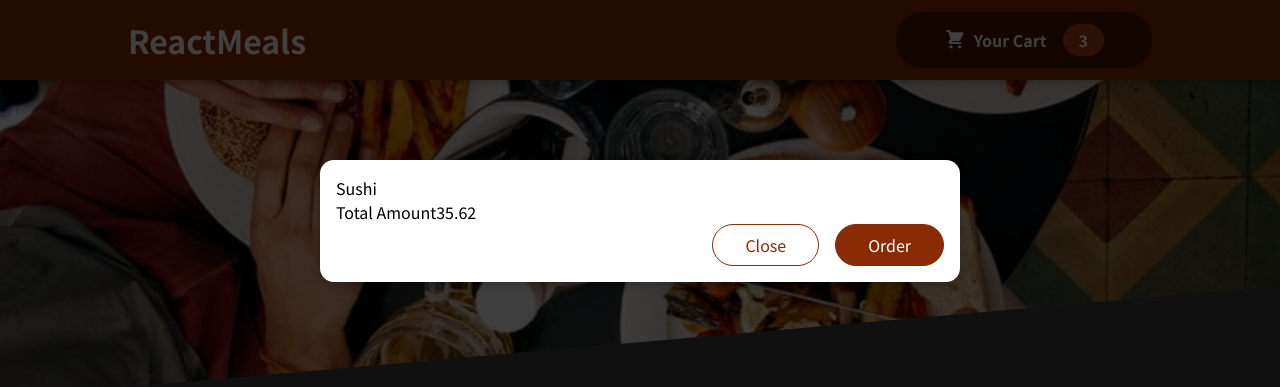
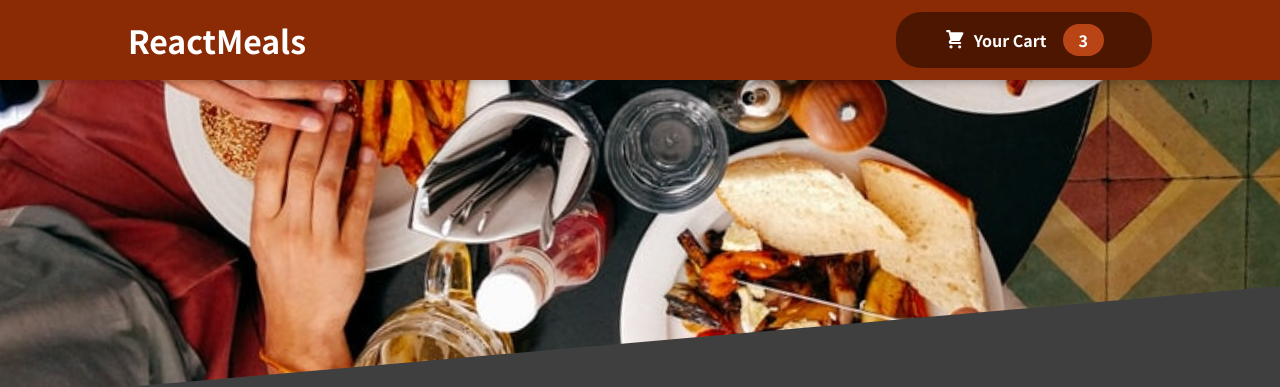
Before and after one commit to nhhp98/ReactMeals, a React (Create React App) app: page / in a window 1280 px wide. Shown: the top 387 px of the page. Built offline with nearby package versions, Linux system fonts and the light colour scheme.

Commit message:
managing Cart & Modal State

```diff
--- a/src/App.js
+++ b/src/App.js
@@ -1,4 +1,4 @@
-import React from 'react';
+import React,{useState} from 'react';
 
 import Header from './components/Layout/Header'
 
@@ -7,10 +7,20 @@
 import Cart from './components/Cart/Cart'
 
 function App() {
+  const [cartIsShow, setCartIsShow] = useState(false)
+
+  const showCartHandler = () => {
+    setCartIsShow(true)
+  }
+
+  const hineCartHandler = () => {
+    setCartIsShow(false)
+  }
+
   return (
     <>
-      <Header/>
-      <Cart/>
+      {cartIsShow && <Cart onClose={hineCartHandler}/>}
+      <Header onShowCart={showCartHandler}/>
       <main>
         <Meals/>
       </main>
--- a/src/components/Cart/Cart.js
+++ b/src/components/Cart/Cart.js
@@ -2,7 +2,7 @@
 import Modal from "../UI/Modal";
 import classes from './Cart.module.css'
 
-const Cart = () => {
+const Cart = (props) => {
     const cartItems = (
         <ul className={classes['cart-items']}>
           {[{ id: 'c1', name: 'Sushi', amount: 2, price: 12.99 }].map((item) => (
@@ -11,14 +11,14 @@
         </ul>
       );
   return (
-    <Modal>
+    <Modal onClose={props.onClose}>
         {cartItems}
         <div>
             <span>Total Amount</span>
             <span>35.62</span>
         </div>
         <div className={classes.actions}>
-            <button className={classes['button--alt']}>Close</button>
+            <button className={classes['button--alt']} onClick={props.onClose}>Close</button>
             <button className={classes.button}>Order</button>
         </div>
     </Modal>
--- a/src/components/Layout/Header.js
+++ b/src/components/Layout/Header.js
@@ -4,12 +4,12 @@
 import mealsImage from '../../assets/meals.jpg'
 import HeaderCartButton from './HeaderCartButton'
 
-const Header = () => {
+const Header = (props) => {
     return (
         <>
             <header className={classes.header}>
                 <h1>ReactMeals</h1>
-                <HeaderCartButton/>
+                <HeaderCartButton onClick={props.onShowCart}/>
             </header>
             <div className={classes['main-image']}>
                 <img src={mealsImage} alt='A table full of delicious food !'/>
--- a/src/components/Layout/HeaderCartButton.js
+++ b/src/components/Layout/HeaderCartButton.js
@@ -2,9 +2,9 @@
 import CartIcon from '../Cart/CartIcon'
 import classes from './HeaderCartButton.module.css'
 
-const HeaderCartButton = () => {
+const HeaderCartButton = (props) => {
     return (
-        <button className={classes.button}>
+        <button className={classes.button} onClick={props.onClick}>
             <span className={classes.icon}>
                 <CartIcon/>
             </span>
--- a/src/components/UI/Modal.js
+++ b/src/components/UI/Modal.js
@@ -3,7 +3,7 @@
 import classes from './Modal.module.css'
 
 const Backdrop = props => {
-    return <div className={classes.backdrop}></div>
+    return <div className={classes.backdrop} onClick={props.onClose}></div>
 }
 
 const ModalOverplay = props => {
@@ -17,7 +17,7 @@
 const Modal = (props) => {
     return (
         <>
-            {ReactDOM.createPortal(<Backdrop/>, portalElement)}
+            {ReactDOM.createPortal(<Backdrop onClose={props.onClose}/>, portalElement)}
             {ReactDOM.createPortal(<ModalOverplay>{props.children}</ModalOverplay>, portalElement)}
         </>
     )
```
